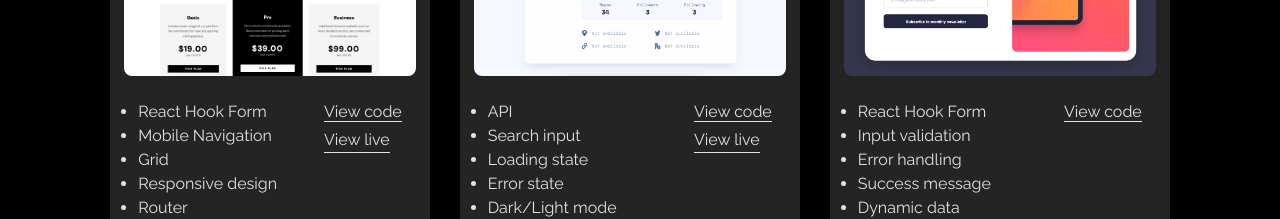
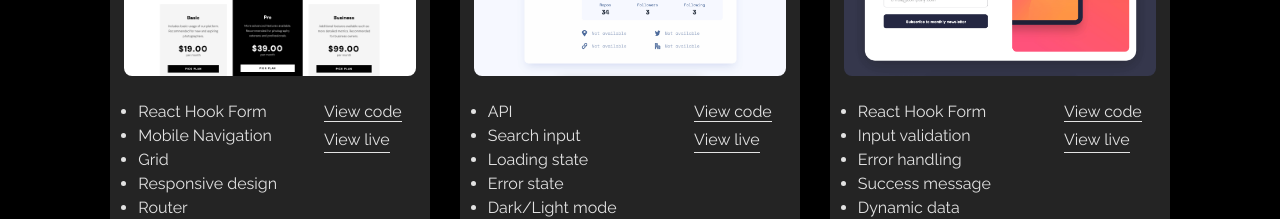
Before and after one commit to anetakasprzak/aneta-portfolio, a React (Vite) app: page / in a window 1280 px wide. Shown: the part 1740-1959 px from the top of the page. Built offline with nearby package versions, Linux system fonts and the light colour scheme.

Commit message:
add live project

```diff
--- a/src/components/Projects/Projects.jsx
+++ b/src/components/Projects/Projects.jsx
@@ -42,6 +42,8 @@ const myProjects = [
     ],
     codeUrl:
       "https://github.com/anetakasprzak/FM-newsletter-sign-up-with-success-message",
+    liveUrl:
+      "https://fm-newsletter-sign-up-with-success-message-liart.vercel.app/",
   },
   {
     id: 20,
```
